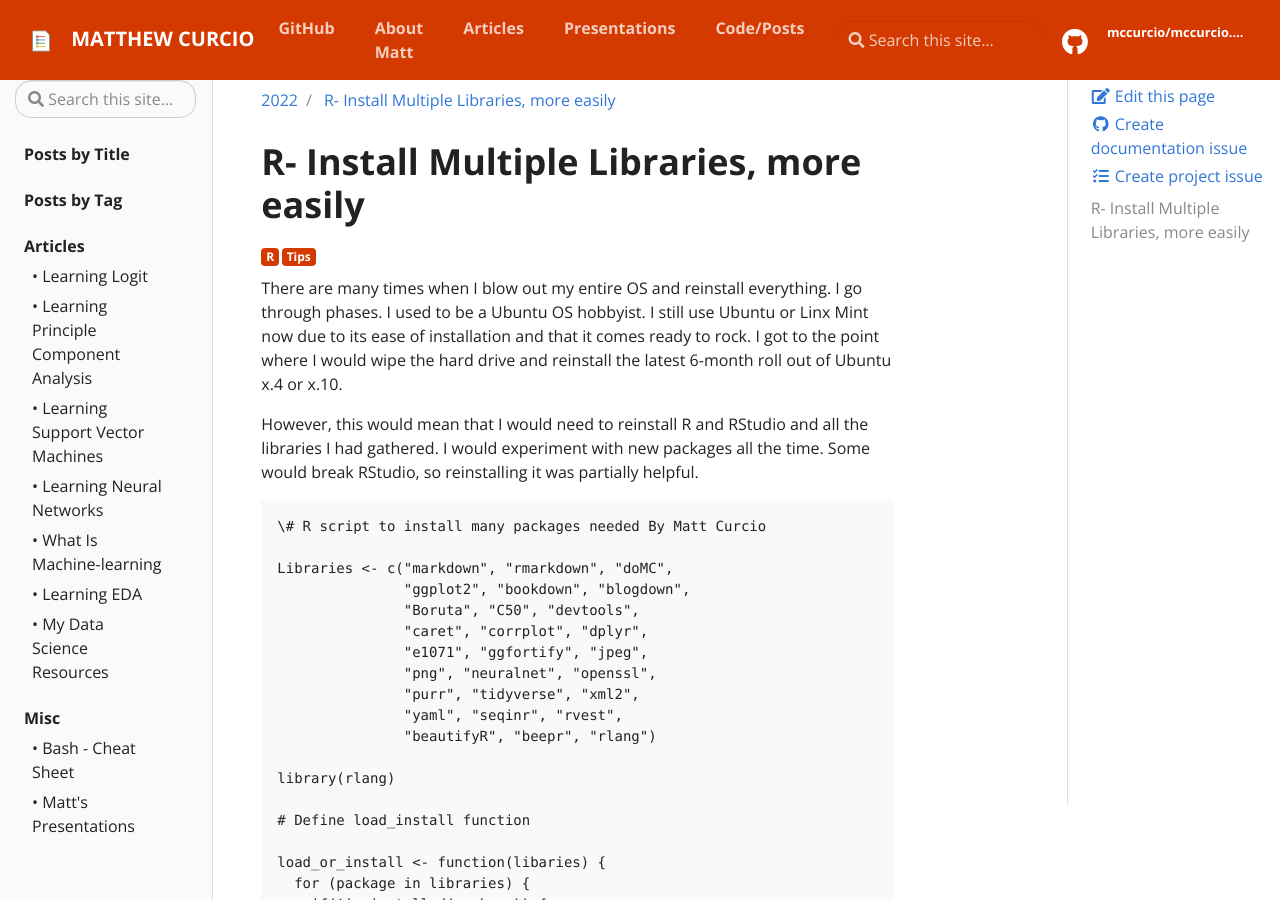
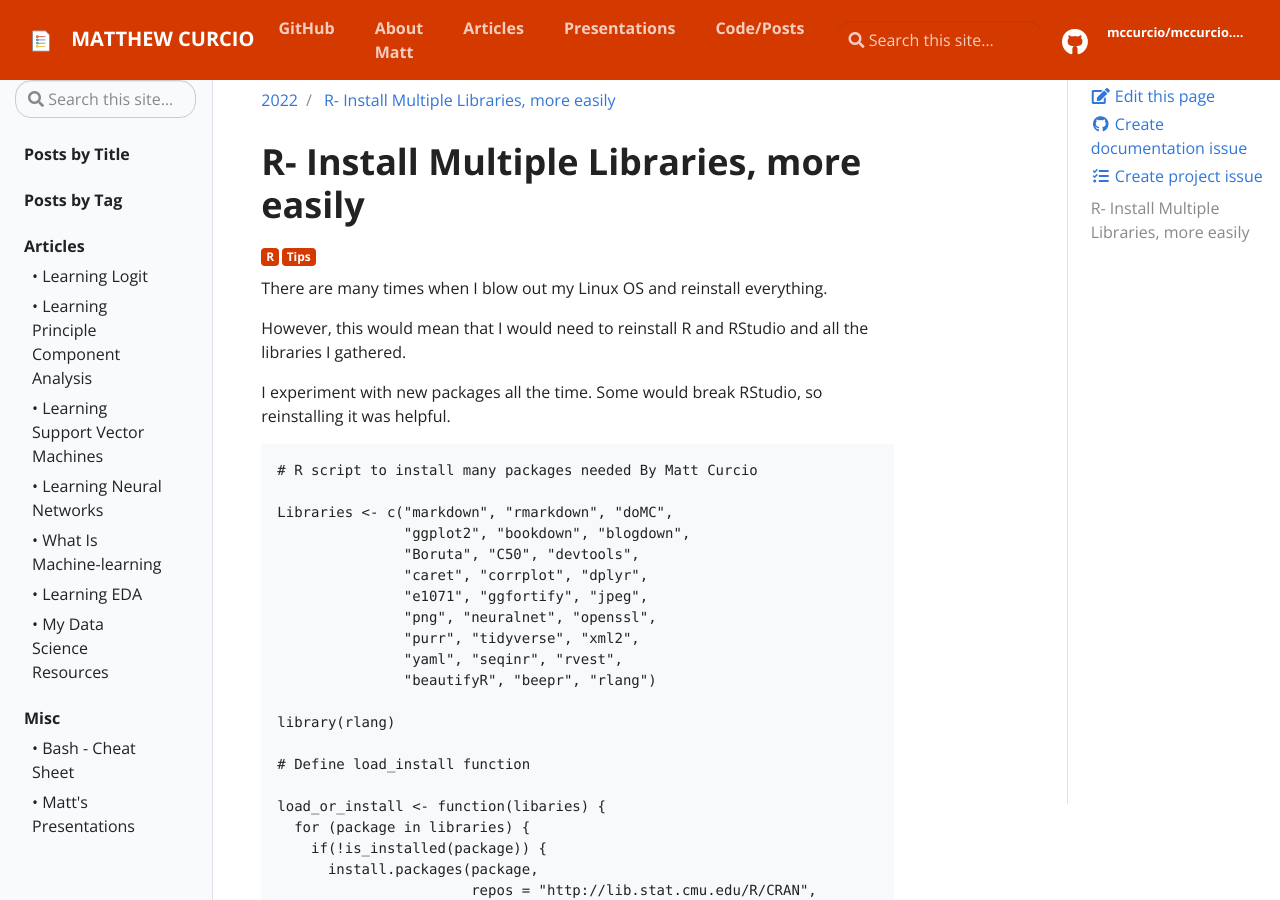
Before and after one commit to mccurcio/mccurcio.github.io, a Jekyll site: the page built from _posts/r/2022-06-25-r-install-many-libraries.md, in a window 1280 px wide and 900 px high. Built offline with Jekyll 4.4.1, drawn with Linux system fonts in a browser that asks for light colours; our own code applies the rules of GitHub Pages for plain Markdown files; some of the changed text lies outside the part shown.

Commit message:
Update 2022-06-25-r-install-many-libraries.md

````diff
--- a/_posts/r/2022-06-25-r-install-many-libraries.md
+++ b/_posts/r/2022-06-25-r-install-many-libraries.md
@@ -3,12 +3,14 @@ title: "R- Install Multiple Libraries, more easily"
 tags: R Tips
 ---
 
-There are many times when I blow out my entire OS and reinstall everything. I go through phases. I used to be a Ubuntu OS hobbyist. I still use Ubuntu or Linx Mint now due to its ease of installation and that it comes ready to rock.  I got to the point where I would wipe the hard drive and reinstall the latest 6-month roll out of Ubuntu x.4 or x.10.
+There are many times when I blow out my Linux OS and reinstall everything.
 
-However, this would mean that I would need to reinstall R and RStudio and all the libraries I had gathered. I would experiment with new packages all the time. Some would break RStudio, so reinstalling it was partially helpful.
+However, this would mean that I would need to reinstall R and RStudio and all the libraries I gathered.
+
+I experiment with new packages all the time. Some would break RStudio, so reinstalling it was helpful.
 
 ```{r}
-\# R script to install many packages needed By Matt Curcio
+# R script to install many packages needed By Matt Curcio
 
 Libraries <- c("markdown", "rmarkdown", "doMC",
                "ggplot2", "bookdown", "blogdown",
````
